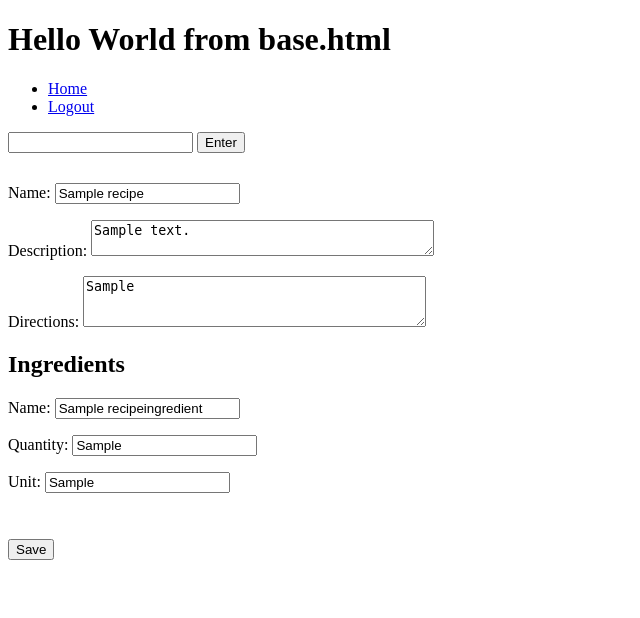
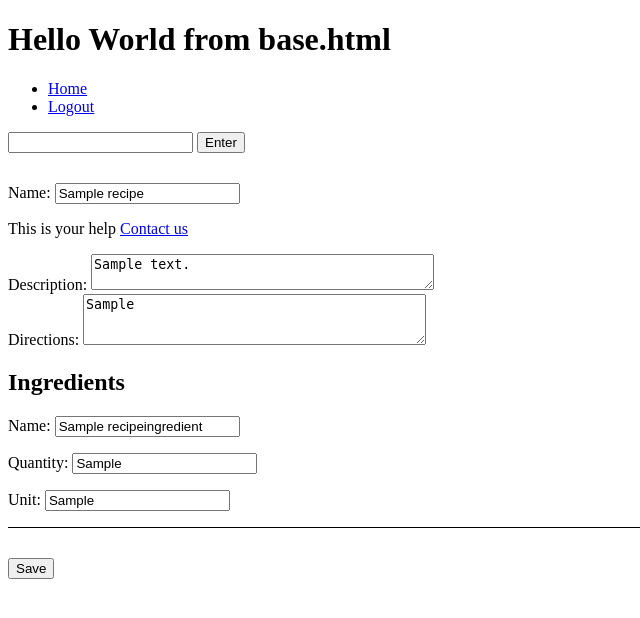
Before and after one commit to alfianAH/try-django, a Django app: page /pantry/recipes/1/edit/ in a window 1280 px wide. Shown: the top 618 px of the page, without its empty margins (0-640 px from the left). Run offline with Django 3.2, Linux system fonts and the light colour scheme; a user stored in the database is signed in; tables that the repository leaves empty hold one stand-in row (values such as "Sample post").

Commit message:
Render form fields in another way

```diff
--- a/recipes/forms.py
+++ b/recipes/forms.py
@@ -20,6 +20,8 @@ class RecipeForm(forms.ModelForm):
                 'class': 'form-control'
             })
 
+        self.fields['name'].help_text = 'This is your help <a href="/contact">Contact us</a>'
+
         self.fields['description'].widget.attrs.update({
             'rows': 2,
         })
--- a/templates/recipes/create-update.html
+++ b/templates/recipes/create-update.html
@@ -1,6 +1,12 @@
 {% extends "base.html" %}
 
 {% block content %}
+
+<style>
+    .ingredient-form {
+        border-bottom: 1px solid black;
+    }
+</style>
 
 {% if message %}
     <p>{{ message }}</p>
@@ -9,11 +15,26 @@
 <div style="margin-top:30px">
     <form action="." method="post">
     {% csrf_token %}
-    {{ form.as_p }}
+
+    {% for field in form %}
+        <div class='{% if field.field.required %}{{ form.required_css_class }}{% endif %}'>
+            {{field.errors}}
+            {{field.label_tag}} {{ field }}
+
+            {% if field.help_text %}
+                <p class='help'> {{ field.help_text|safe}} </p>
+            {% endif %}
+        </div>
+    {% endfor %}
 
     {% if formset %}
         <h2>Ingredients</h2>
-        {{ formset.as_p }}
+        {{ formset.management_form }}
+        {% for form in formset %}
+            <div class='ingredient-form'>
+                {{ form.as_p }}
+            </div>
+        {% endfor %}
     {% endif %}
 
     <button style="margin-top:30px" type="submit">Save</button>
```
